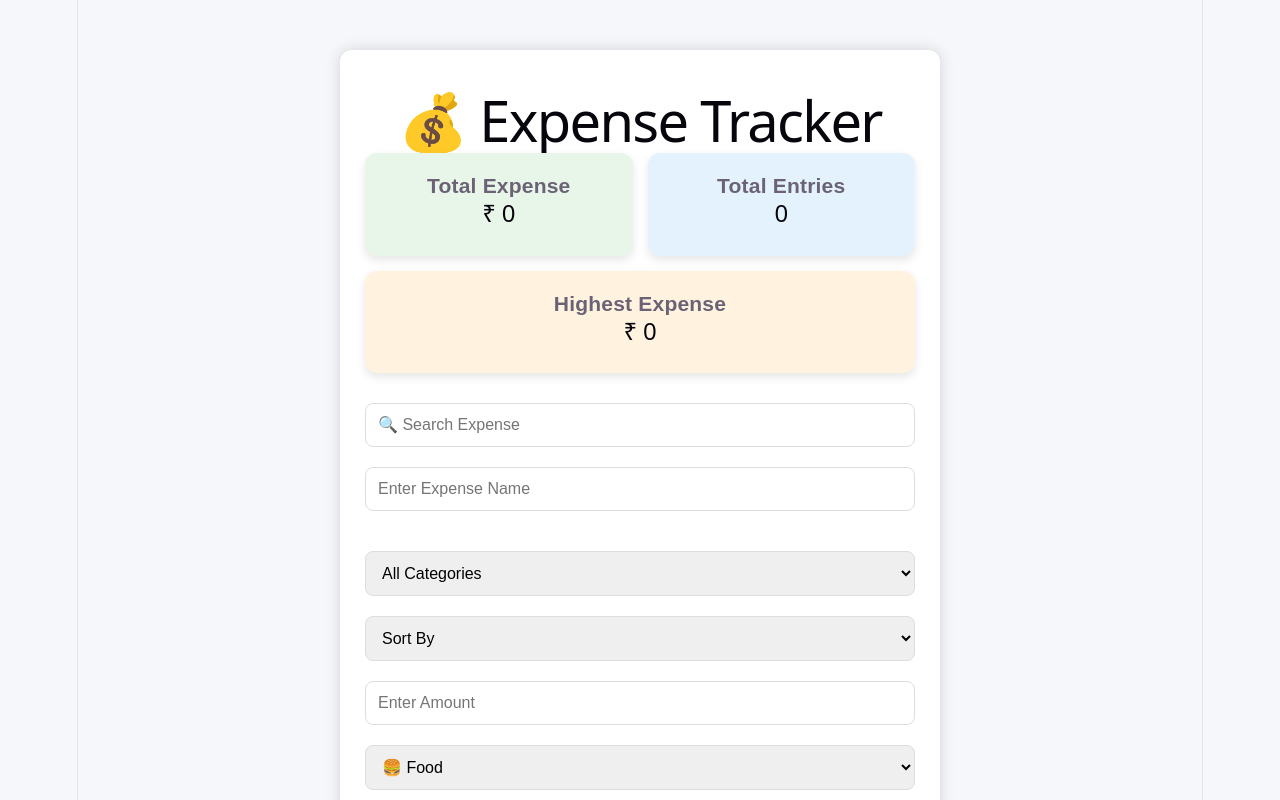
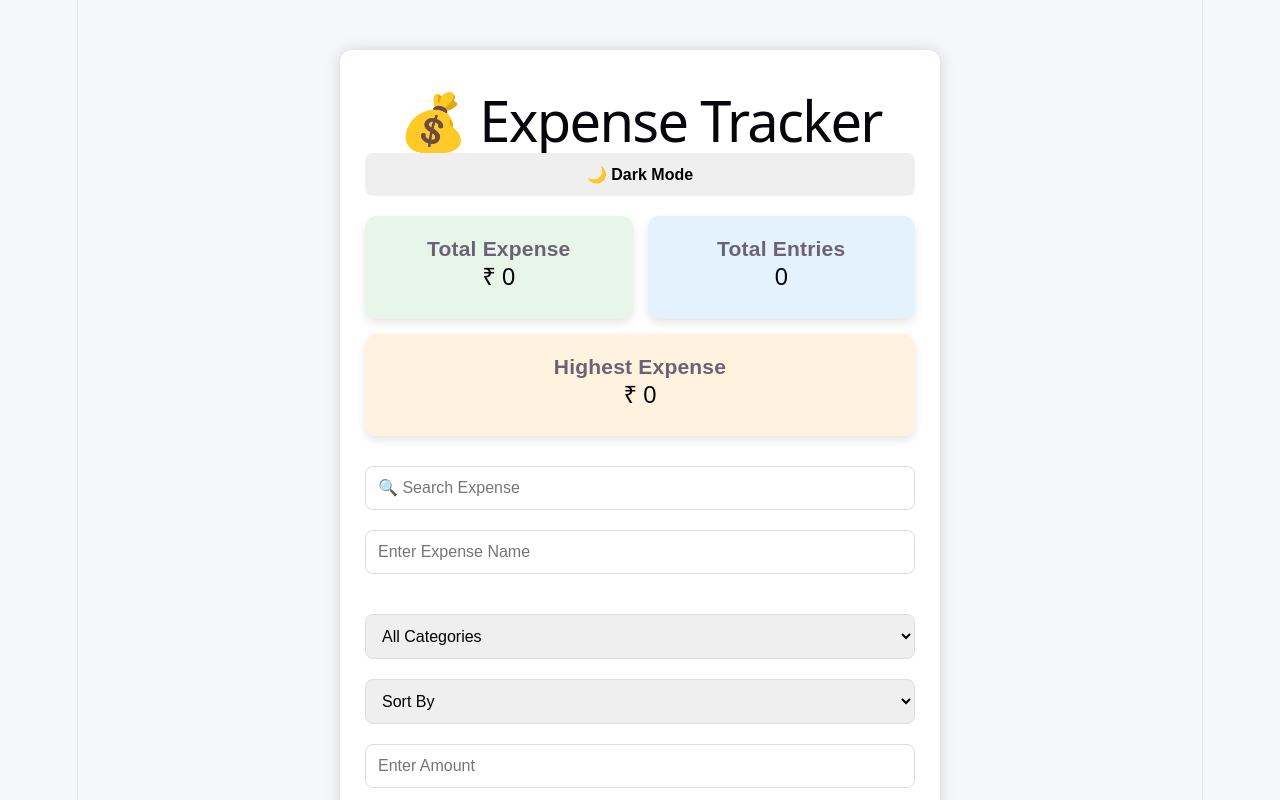
Before and after one commit to Harshadshinde06/expense-tracker, a React (Vite) app: page / in a window 1280 px wide. Shown: the top 800 px of the page. Built offline with nearby package versions, Linux system fonts and the light colour scheme.

Commit message:
Add dark mode toggle feature

```diff
--- a/src/App.css
+++ b/src/App.css
@@ -159,3 +159,25 @@ button:hover {
   color: white;
   width: 70px;
 }
+
+
+.dark {
+  background: #1e1e1e;
+  color: white;
+}
+
+.dark input,
+.dark select {
+  background: #2d2d2d;
+  color: white;
+  border: 1px solid #555;
+}
+
+.dark .card {
+  background: #2d2d2d;
+  color: white;
+}
+
+.dark button {
+  color: white;
+}
--- a/src/App.jsx
+++ b/src/App.jsx
@@ -4,6 +4,7 @@ import "./App.css";
 function App() {
   const [expense, setExpense] = useState("");
   const [amount, setAmount] = useState("");
+  const [darkMode, setDarkMode] = useState(false);
   const [category, setCategory] = useState("Food");
   const [search, setSearch] = useState("");
   const [editIndex, setEditIndex] = useState(null);
@@ -90,8 +91,13 @@ useEffect(() => {
 
 
   return (
-    <div className="container">
+    <div className={darkMode ? "container dark" : "container"}>
       <h1>💰 Expense Tracker</h1>
+      <button
+  onClick={() => setDarkMode(!darkMode)}
+>
+  {darkMode ? "☀️ Light Mode" : "🌙 Dark Mode"}
+</button>
      <div className="dashboard">
 
  <div className="card green">
```
